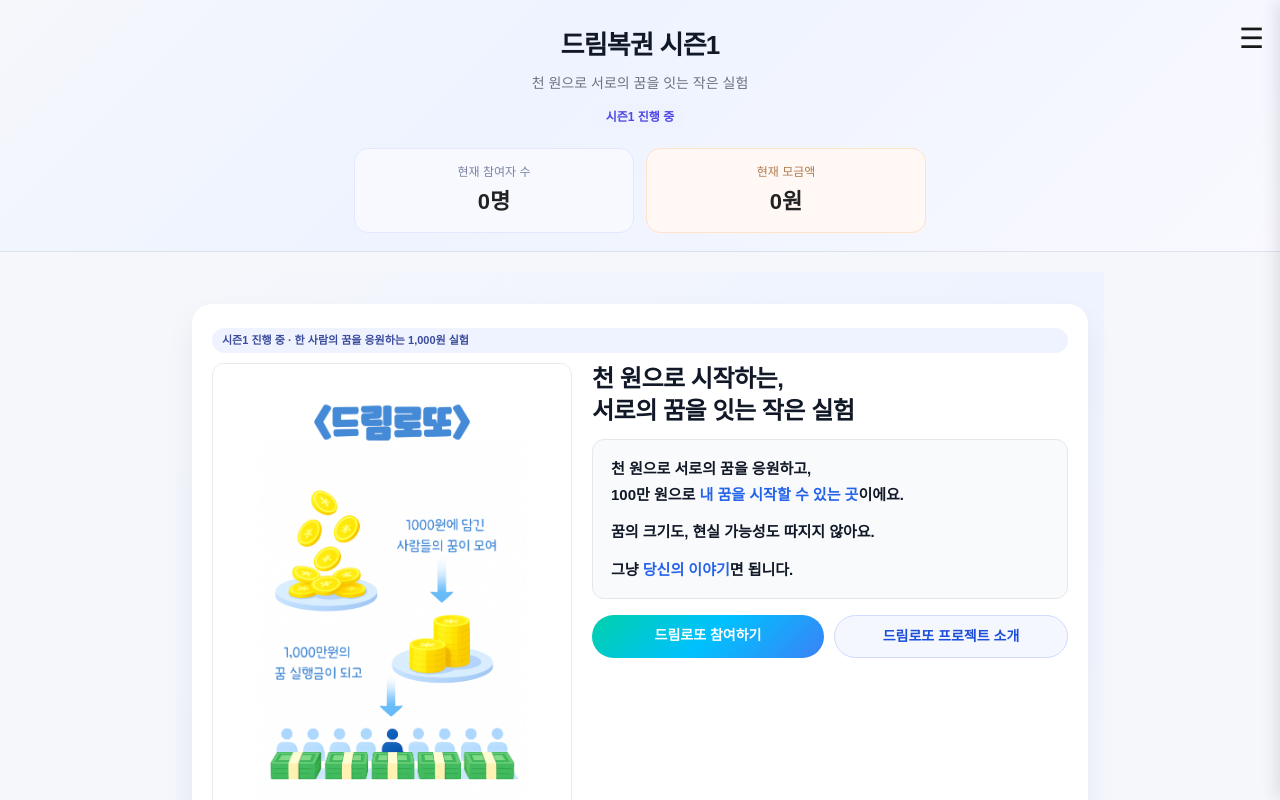
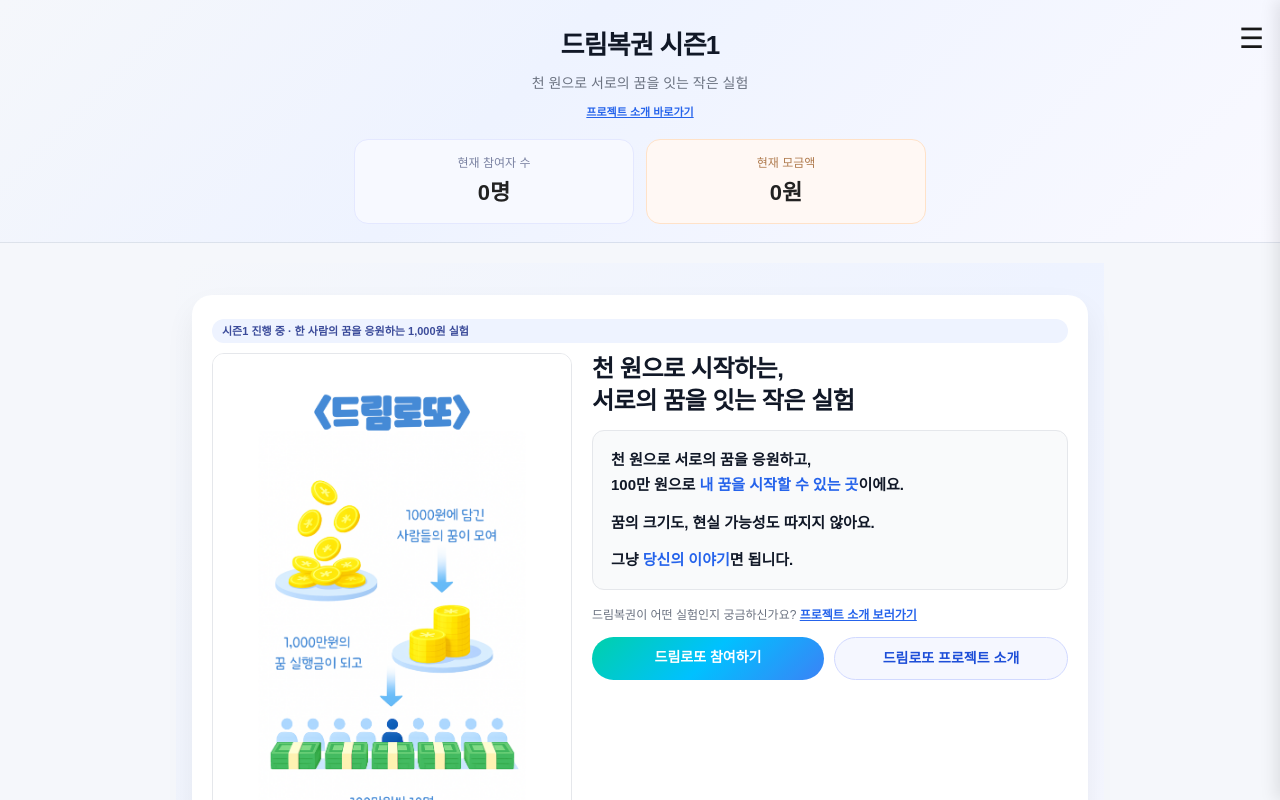
Before and after one commit to mrexfluencer-oss/dream_lotto_1119, a Next.js app: page / in a window 1280 px wide. Shown: the top 800 px of the page. Built offline with nearby package versions, Linux system fonts and the light colour scheme; no server answers.

Commit message:
헤더 수정

```diff
--- a/app/components/TopBar.tsx
+++ b/app/components/TopBar.tsx
@@ -65,19 +65,32 @@ export default function TopBar() {
         >
           천 원으로 서로의 꿈을 잇는 작은 실험
         </p>
-        <span
-          style={{
-            display: "inline-block",
-            padding: "4px 12px",
-            borderRadius: "999px",
-            backgroundColor: "#eef3ff",
-            color: "#4f46e5",
-            fontSize: "12px",
-            fontWeight: 600,
-          }}
-        >
-          시즌1 진행 중
-        </span>
+
+        {/* 시즌 배지 + 소개 링크 */}
+<div
+  style={{
+    display: "flex",
+    alignItems: "center",
+    justifyContent: "center",
+    gap: "8px",
+    marginBottom: "14px",
+    flexWrap: "wrap", // 모바일에서 줄바꿈 자연스럽게
+  }}
+>
+
+  <a
+    href="/project"
+    style={{
+      fontSize: "11px",
+      color: "#2563eb",
+      textDecoration: "underline",
+      fontWeight: 600,
+      whiteSpace: "nowrap",
+    }}
+  >
+    프로젝트 소개 바로가기
+  </a>
+</div>
 
         {/* 참여 현황 카드 */}
         <div
@@ -138,10 +151,12 @@ export default function TopBar() {
               }}
             >
               {totalAmount.toLocaleString()}원
+
             </div>
           </div>
         </div>
       </div>
+
     </header>
   );
 }
--- a/app/page.tsx
+++ b/app/page.tsx
@@ -347,6 +347,28 @@ export default function HomePage() {
             면 됩니다.
           </p>
         </div>
+        {/* 소개 페이지 링크 (가벼운 텍스트 버전) */}
+<p
+  style={{
+    fontSize: "12px",
+    color: "#6b7280",
+    marginTop: "4px",
+    marginBottom: "12px",
+    lineHeight: 1.6,
+  }}
+>
+  드림복권이 어떤 실험인지 궁금하신가요?{" "}
+  <a
+    href="/project"
+    style={{
+      color: "#2563eb",
+      fontWeight: 600,
+      textDecoration: "underline",
+    }}
+  >
+    프로젝트 소개 보러가기
+  </a>
+</p>
 
         {/* 버튼 */}
         <div
```
